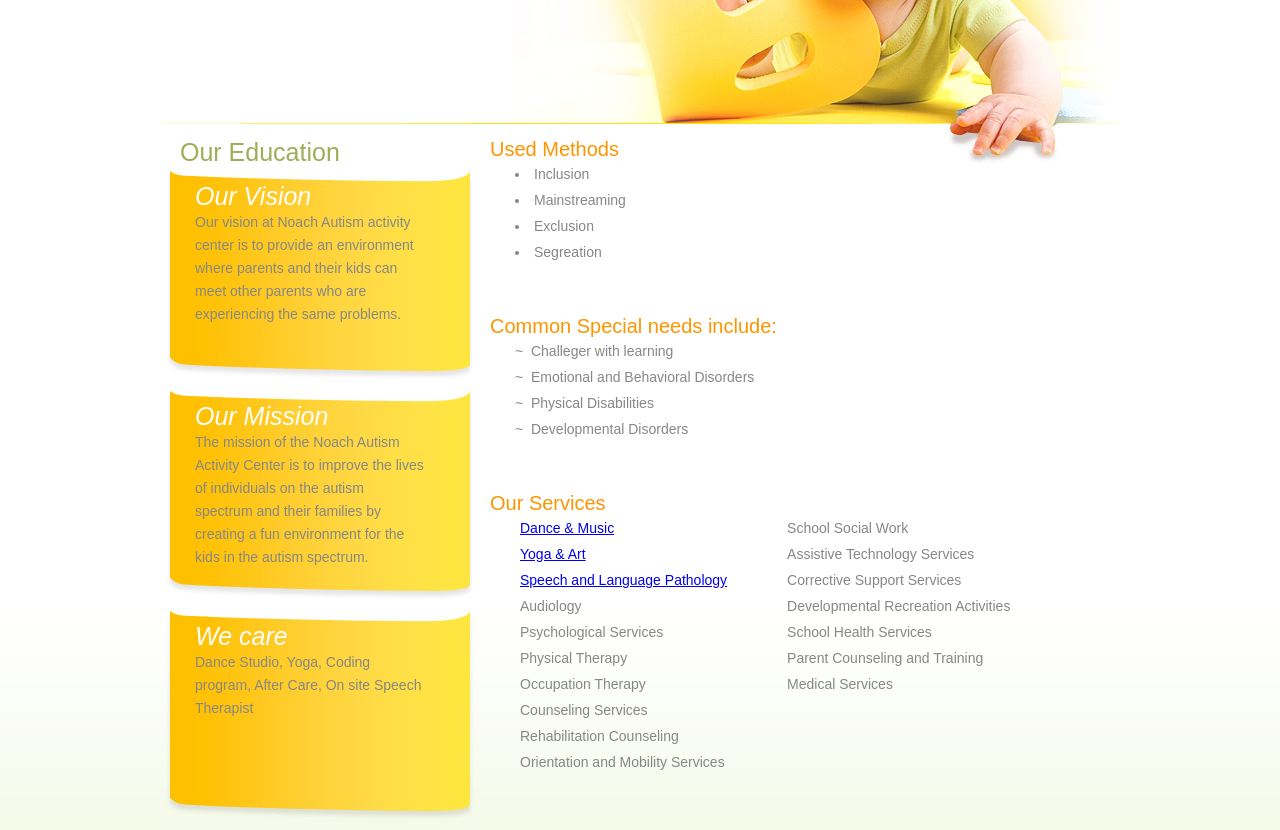
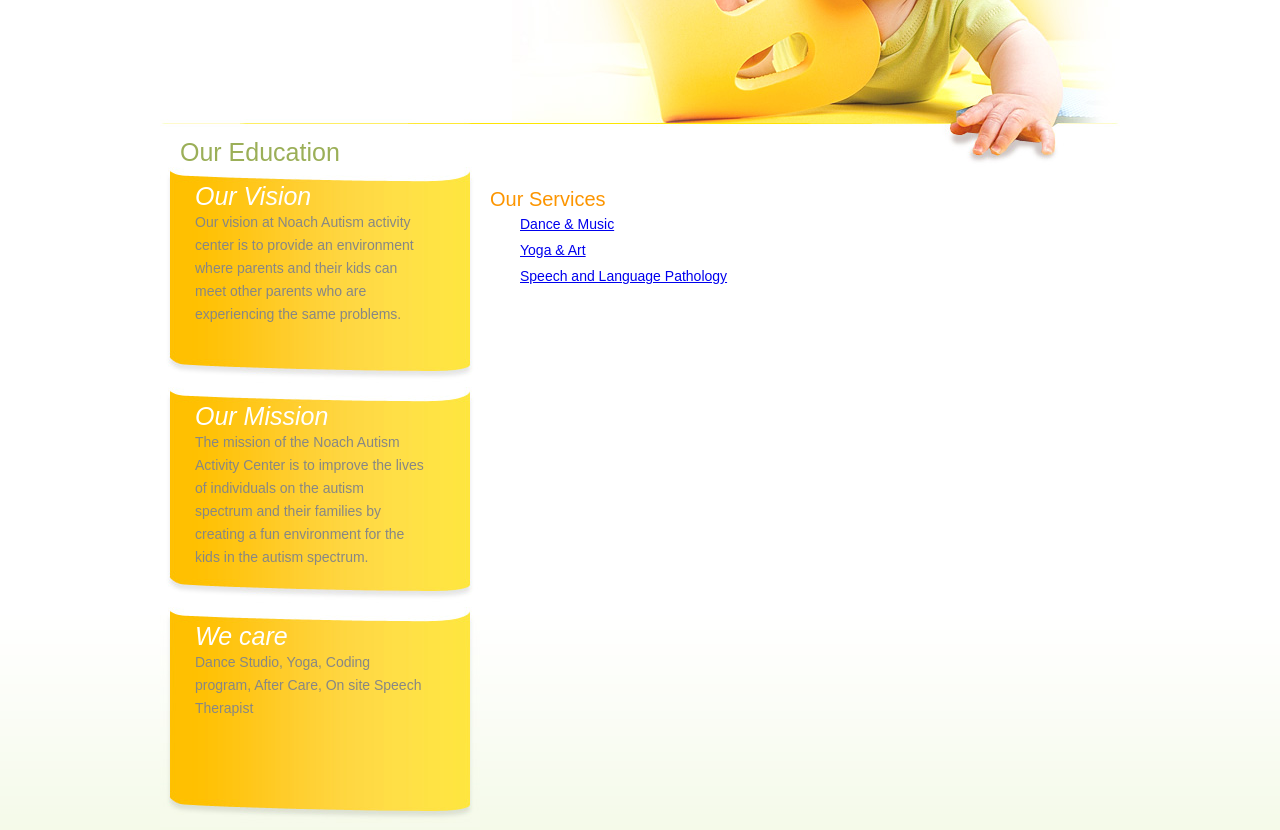
Before and after one commit to noachcenterforautism/noachcenterforautism.github.io, a plain HTML site: page services.html in a window 1280 px wide. Shown: the part 380-1210 px from the top of the page. Drawn offline with Linux system fonts and the light colour scheme.

Commit message:
service min

```diff
--- a/services.html
+++ b/services.html
@@ -36,35 +36,13 @@
           </li>
         </ul>
       </div>
-      <div id="aside"> <span class="first">Used Methods</span>
-        <ul class="section">
-          <li>Inclusion</li>
-          <li>Mainstreaming</li>
-          <li>Exclusion</li>
-          <li>Segreation</li>
-        </ul>
-        <span>Common Special needs include:</span> <b>~ &nbsp;Challeger with learning</b> <b>~ &nbsp;Emotional and Behavioral Disorders</b> <b>~ &nbsp;Physical Disabilities</b> <b>~ &nbsp;Developmental Disorders</b> <span>Our Services</span>
+      <div id="aside">
+        <span>Our Services</span>
         <div>
           <ol>
             <li><a href="dance-music.html">Dance & Music</a></li>
             <li><a href="yoga-art.html">Yoga & Art</a></li>
             <li><a href="speech-therapy.html">Speech and Language Pathology</a></li>
-            <li>Audiology</li>
-            <li>Psychological Services</li>
-            <li>Physical Therapy</li>
-            <li>Occupation Therapy</li>
-            <li>Counseling Services</li>
-            <li>Rehabilitation Counseling</li>
-            <li>Orientation and Mobility Services</li>
-          </ol>
-          <ol>
-            <li>School Social Work</li>
-            <li>Assistive Technology Services</li>
-            <li>Corrective Support Services</li>
-            <li>Developmental Recreation Activities</li>
-            <li>School Health Services</li>
-            <li>Parent Counseling and Training</li>
-            <li>Medical Services</li>
           </ol>
         </div>
       </div>
```
Also changed, not shown: index.html (+5 -3 lines), 2 other files.
